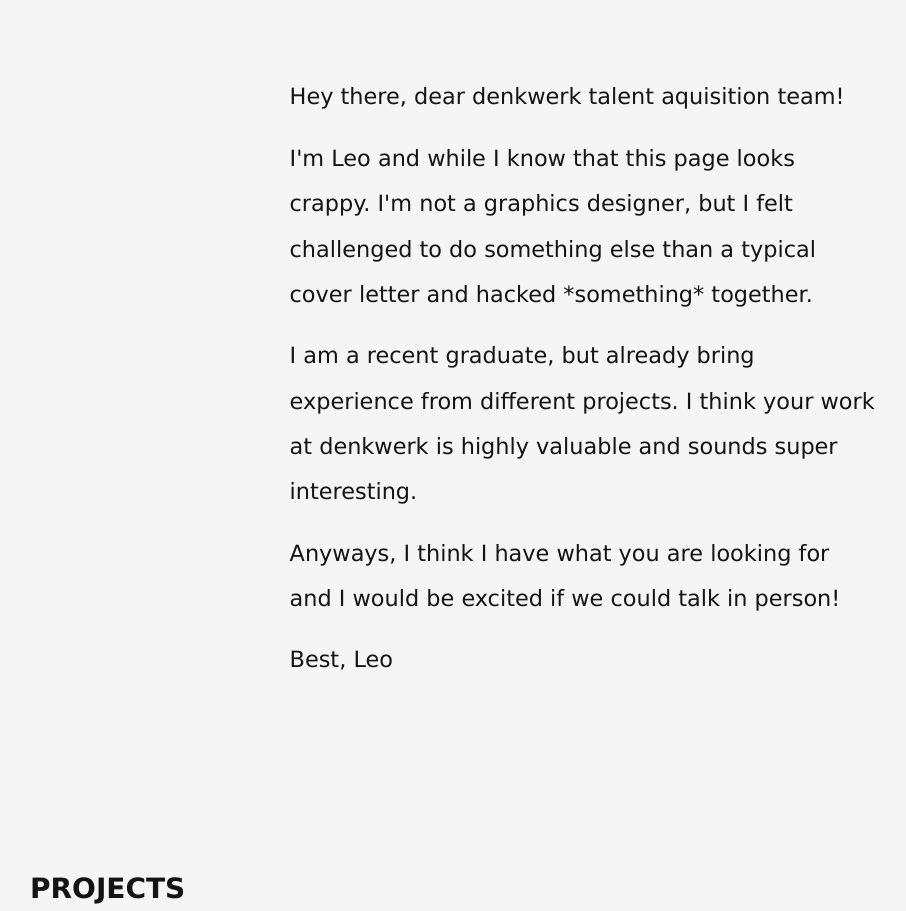
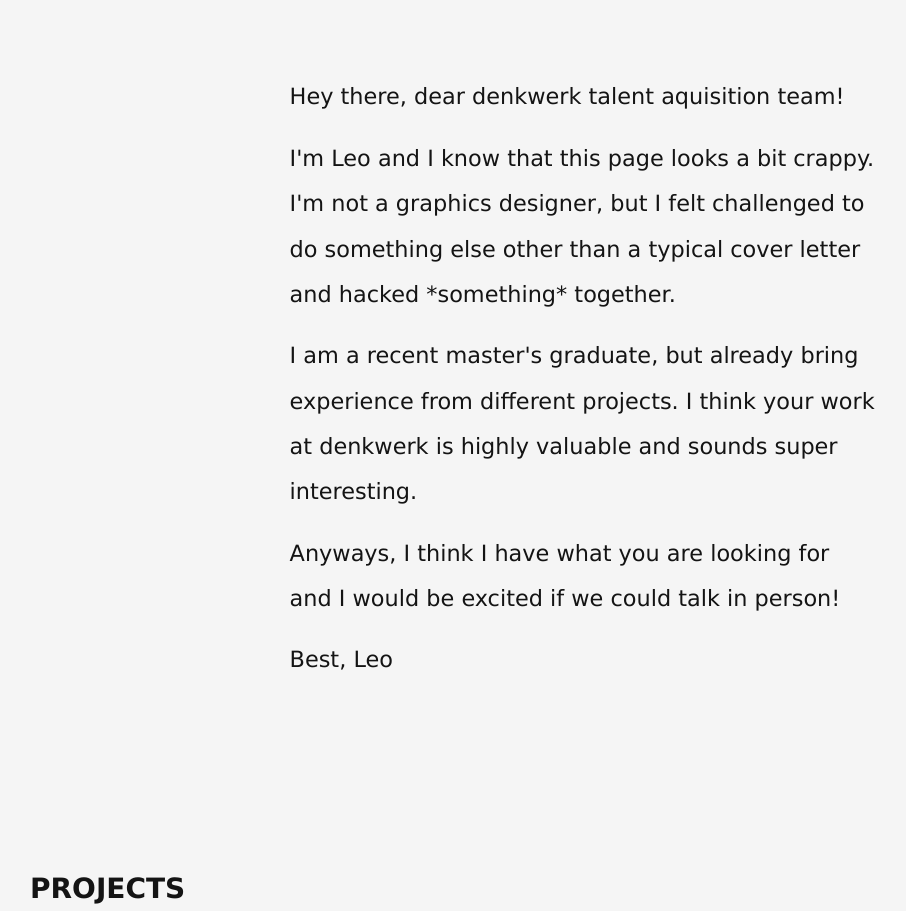
Before and after one commit to s4pu/s4pu.github.io, a React (Create React App) app: page / in a window 1280 px wide. Shown: the part 1080-1991 px from the top of the page, without its empty margins (57-963 px from the left). Built offline with nearby package versions, Linux system fonts and the light colour scheme.

Commit message:
final touches (probably)

```diff
--- a/src/App.js
+++ b/src/App.js
@@ -44,14 +44,14 @@ function App() {
         <div className="motivation-text">
           <p>Hey there, dear denkwerk talent aquisition team!</p>
           <p>
-            I'm Leo and while I know that this page looks crappy. I'm not a
-            graphics designer, but I felt challenged to do something else than a
-            typical cover letter and hacked *something* together.
+            I'm Leo and I know that this page looks a bit crappy. I'm not a
+            graphics designer, but I felt challenged to do something else other
+            than a typical cover letter and hacked *something* together.
           </p>
           <p>
-            I am a recent graduate, but already bring experience from different
-            projects. I think your work at denkwerk is highly valuable and
-            sounds super interesting.
+            I am a recent master's graduate, but already bring experience from
+            different projects. I think your work at denkwerk is highly valuable
+            and sounds super interesting.
           </p>
           <p>
             Anyways, I think I have what you are looking for and I would be
--- a/src/content/visualsData.js
+++ b/src/content/visualsData.js
@@ -1,4 +1,3 @@
-import logo from "../logo.svg";
 import ba from "../images/vis-ba.png";
 import bonsai from "../images/vis-bonsai.png";
 import curious from "../images/vis-curious.png";
```
